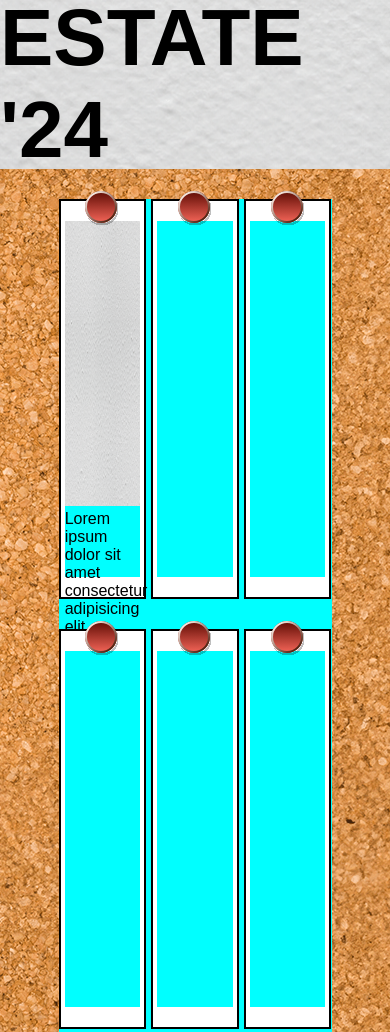
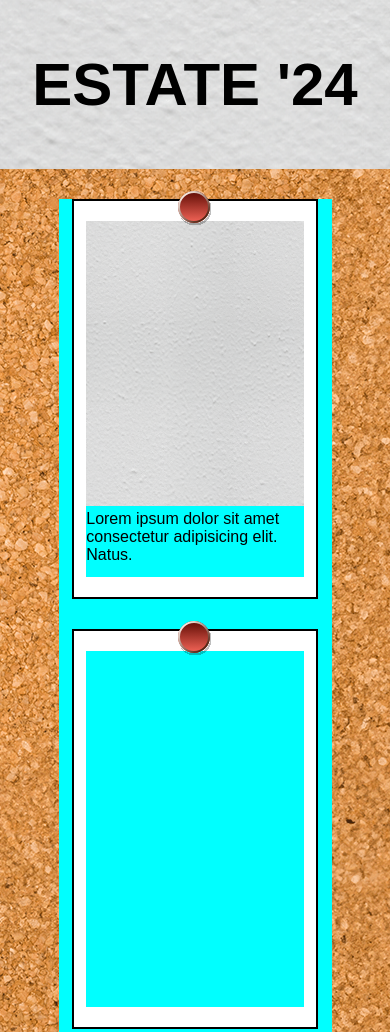
Before and after one commit to EliseiVlas/js-photo-blog, a plain HTML site: page index.html in a window 390 px wide. Shown: the top 1032 px of the page. Drawn offline with nearby package versions, Linux system fonts and the light colour scheme; a web font is replaced by a local one.

Commit message:
creazione pagina responsive

```diff
--- a/css/style.css
+++ b/css/style.css
@@ -1,3 +1,4 @@
+/* modifiche generali */
 *{
     padding: 0;
     margin: 0;
@@ -5,6 +6,7 @@
     font-family: Edu Tas Beginner, sans-serif;;
 }
 
+/* regole header */
 header{
     background-image: url(../img/wall.png);
     width: 100%;
@@ -14,6 +16,8 @@ header{
     align-items: center;
     font-size: 40px;
 }
+
+/* regole main */
 main{
     background-image: url(../img/cork.png);
     width: 100%;
@@ -21,6 +25,8 @@ main{
     display: flex;
     justify-content: center;
 }
+
+/* contenitore del contenuto */
 .contenitore{
     width: 70%;
     height: 100%;
@@ -32,6 +38,8 @@ main{
     align-content: space-between;
 
 }
+
+/* modifiche per ogni card singola */
 .card{
     display: flex;
     justify-content: center;
@@ -44,19 +52,58 @@ main{
     position: relative;
 
 }
+
+/* modifiche per il contenuto delle card */
 .card-content{
     width: 90%;
     height: 90%;
     background-color: aqua;
 }
+
+p{
+    /* font-family: Sometype Mono, monospace; */
+}
+
+.puntina{
+    position: absolute;
+    top: -10px;
+}
+
+/* modifiche delle immagini */
 .card-content img{
     width: 100%;
     height: 80%;
 }
-p{
-    /* font-family: Sometype Mono, monospace; */
-}
-.puntina{
-    position: absolute;
-    top: -10px;
-}
+
+
+/************************************************
+    SOLUZIONE RESPONSIVE
+ ************************************************/
+ /* versione compitor piu piccola */
+ @media screen and (max-width:1000px) {
+    .contenitore{
+        width: 85%;
+    }
+ }
+ /* versione tablet */
+ @media screen and (max-width:800px) {
+    .contenitore{
+        justify-content: space-around;
+    }
+    .card{
+        width: 45%;
+    }
+ }
+
+ /* versione mobile */
+ @media screen and (max-width:550px) {
+    header{
+        font-size: 30px;
+    }
+    .contenitore{
+        width: 70%;
+    }
+    .card{
+        width: 90%;
+    }
+ }
```
Also changed, not shown: index.html (+3 -0 lines).
